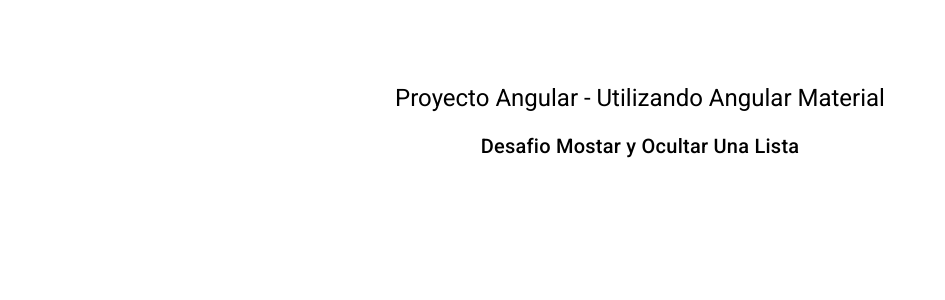
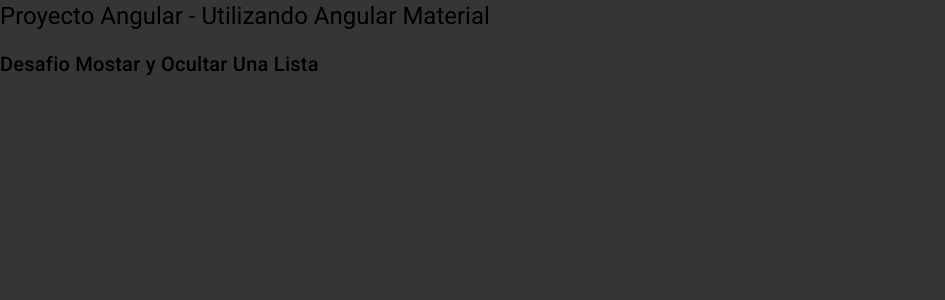
Before and after one commit to sole-arguello/Angular-Tarea-Santex, an Angular app in the folder proyectoAngularSantex/: page / in a window 1280 px wide. Shown: the top 300 px of the page, without its empty margins (0-945 px from the left). Built offline with nearby package versions, Linux system fonts and the light colour scheme.

Commit message:
aplico css de angular material y color al fondo

```diff
--- a/proyectoAngularSantex/src/styles.css
+++ b/proyectoAngularSantex/src/styles.css
@@ -1,6 +1,16 @@
 /* You can add global styles to this file, and also import other style files */
 
-  :host {
+/* angular material */
+html, body { height: 100%; width: 100%; }
+body {
+  margin: 0;
+  font-family: Roboto, "Helvetica Neue", sans-serif;
+  background-color: #373434;
+}
+
+
+/* Angular Deafault */
+  /* :host {
     font-family: -apple-system, BlinkMacSystemFont, "Segoe UI", Roboto, Helvetica, Arial, sans-serif, "Apple Color Emoji", "Segoe UI Emoji", "Segoe UI Symbol";
     font-size: 14px;
     color: #333;
@@ -59,6 +69,7 @@
   }
 
   .content {
+
     display: flex;
     margin: 82px auto 32px;
     padding: 0 16px;
@@ -264,7 +275,7 @@
     width: 1920px;
   }
 
-  /* Responsive Styles */
+  /* Responsive Styles *
   @media screen and (max-width: 767px) {
     .card-container > *:not(.circle-link) ,
     .terminal {
@@ -293,5 +304,4 @@
     }
   }
 
-html, body { height: 100%; }
-body { margin: 0; font-family: Roboto, "Helvetica Neue", sans-serif; }
+ */
```
